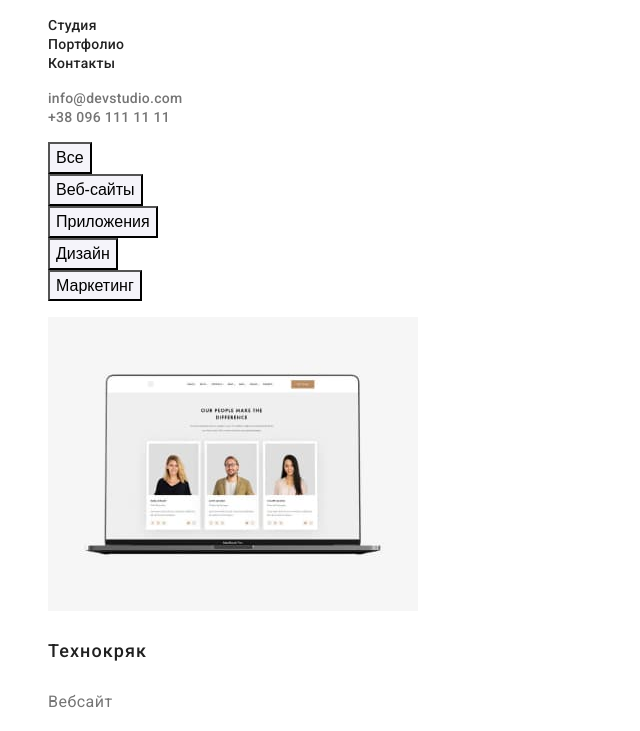
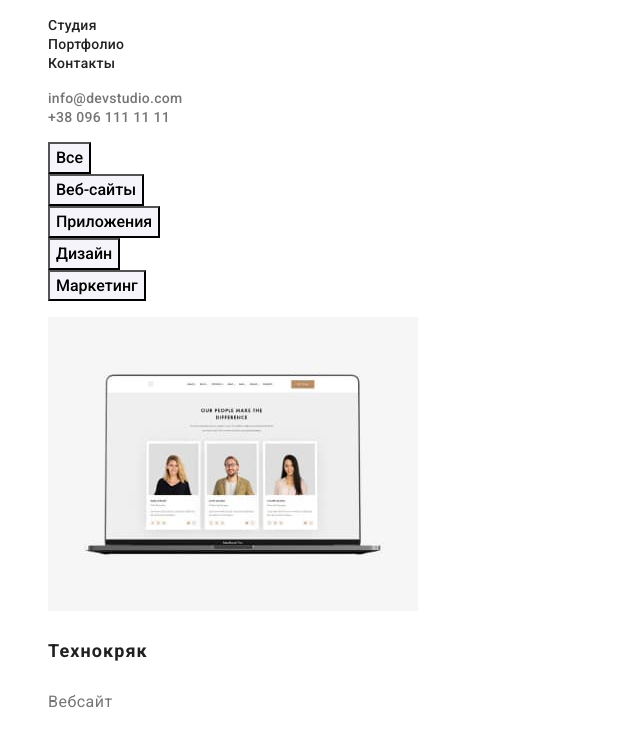
Before and after one commit to messagetoedward/goit-markup-hw-02, a plain HTML site: page portfolio.html in a window 1280 px wide. Shown: the part 40-771 px from the top of the page, without its empty margins (0-640 px from the left). Drawn offline with Linux system fonts and the light colour scheme.

Commit message:
tutor fixes applied

```diff
--- a/css/styles.css
+++ b/css/styles.css
@@ -205,6 +205,7 @@ body {
 /* =====portfolio-button===== */
 
 .portfolio-button {
+  font-family: var(--main-font);
   font-weight: 500;
   font-size: 16px;
   line-height: 1.62;
@@ -222,7 +223,7 @@ body {
 
 /* =====portfolio-works===== */
 .portfolio-projects {
-  font-weight: 500;
+  font-weight: 700;
   font-size: 18px;
   line-height: 2;
   letter-spacing: 0.06em;
```
